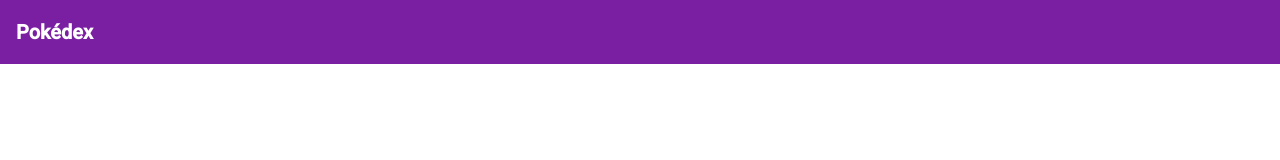
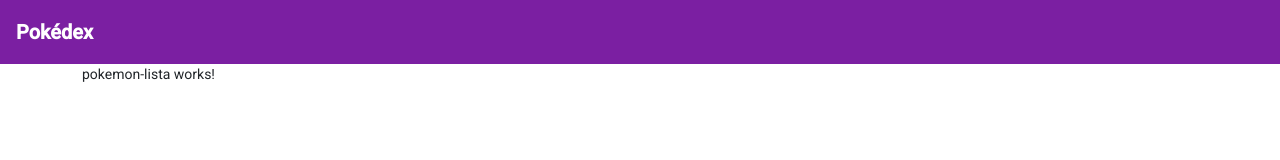
Before and after one commit to RodriguesLarissa/pokedex, an Angular app: page / in a window 1280 px wide. Shown: the top 160 px of the page. Built offline with nearby package versions, Linux system fonts and the light colour scheme.

Commit message:
Inicio da configuracao de roteamento

```diff
--- a/src/app/app-routing.module.ts
+++ b/src/app/app-routing.module.ts
@@ -1,7 +1,13 @@
 import { NgModule } from '@angular/core';
 import { RouterModule, Routes } from '@angular/router';
 
-const routes: Routes = [];
+import { PokemonListaComponent } from './pokemon-lista/pokemon-lista.component';
+
+const routes: Routes = [
+  {
+    path: '', component: PokemonListaComponent
+  },
+];
 
 @NgModule({
   imports: [RouterModule.forRoot(routes)],
--- a/src/app/app.component.html
+++ b/src/app/app.component.html
@@ -1,3 +1,7 @@
 <mat-toolbar class="toolbar" color="primary">
   <span>Pokédex</span>
 </mat-toolbar>
+
+<div class="container">
+  <router-outlet></router-outlet>
+</div>
--- a/src/app/app.component.scss
+++ b/src/app/app.component.scss
@@ -0,0 +1,3 @@
+.toolbar {
+    font-weight: bold;
+}
--- a/src/app/app.module.ts
+++ b/src/app/app.module.ts
@@ -6,10 +6,12 @@
 
 import { AppRoutingModule } from './app-routing.module';
 import { AppComponent } from './app.component';
+import { PokemonListaComponent } from './pokemon-lista/pokemon-lista.component';
 
 @NgModule({
   declarations: [
-    AppComponent
+    AppComponent,
+    PokemonListaComponent
   ],
   imports: [
     BrowserModule,
--- /dev/null
+++ b/src/app/pokemon-lista/pokemon-lista.component.html
@@ -0,0 +1 @@
+<p>pokemon-lista works!</p>
--- /dev/null
+++ b/src/app/pokemon-lista/pokemon-lista.component.ts
@@ -0,0 +1,15 @@
+import { Component, OnInit } from '@angular/core';
+
+@Component({
+  selector: 'app-pokemon-lista',
+  templateUrl: './pokemon-lista.component.html',
+  styleUrls: ['./pokemon-lista.component.scss']
+})
+export class PokemonListaComponent implements OnInit {
+
+  constructor() { }
+
+  ngOnInit(): void {
+  }
+
+}
--- a/src/styles.scss
+++ b/src/styles.scss
@@ -9,7 +9,3 @@
     margin: 0;
     font-family: Roboto, "Helvetica Neue", sans-serif;
 }
-
-.toolbar {
-    font-weight: bold;
-}
```
Also changed, not shown: package.json (line endings or trailing spaces), src/app/pokemon-lista/pokemon-lista.component.scss (added), 2 other files (tests, documents, lock files or other folders).
